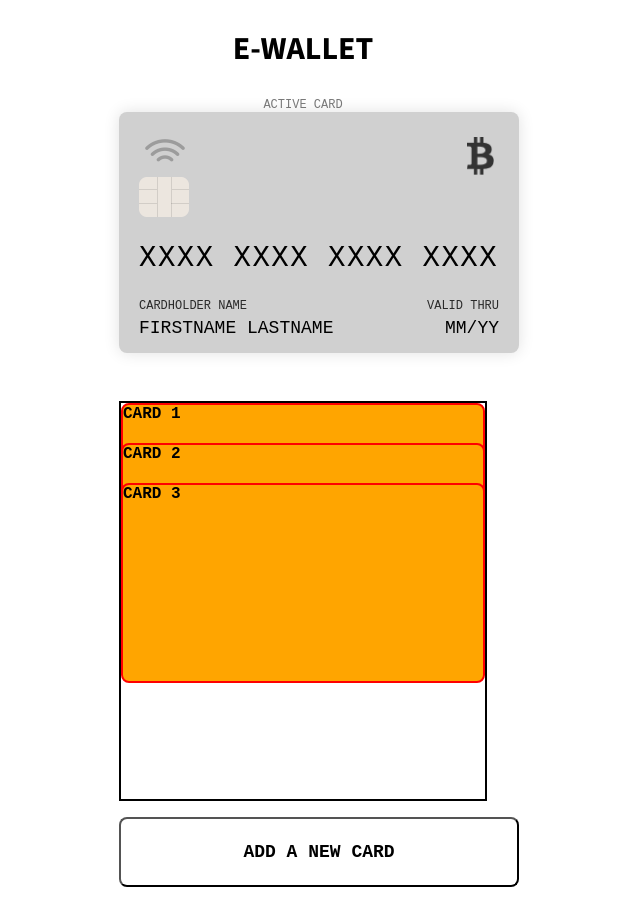
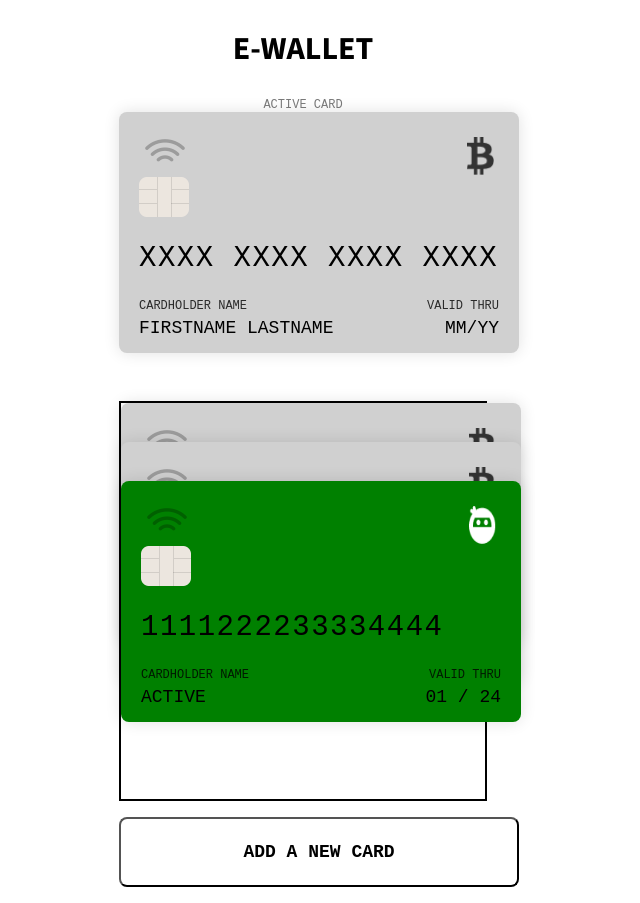
Before and after one commit to Egeeoz/js_2023_kungFuPants_eWallet, a React (Vite) app: page / in a window 1280 px wide. Shown: the whole page, without its empty margins (337-977 px from the left). Built offline with nearby package versions, Linux system fonts and the light colour scheme; a web font is replaced by a local one.

Commit message:
active card styling

```diff
--- a/src/Components/Card.tsx
+++ b/src/Components/Card.tsx
@@ -1,7 +1,9 @@
 import "../abstracts/card.scss";
-import CardLogo from "../assets/bitcoin.png";
 import wifiLogo from "../assets/wifi.png";
 import chipLogo from "../assets/chip.png";
+import CardLogo from "../assets/bitcoin.png";
+
+import "../abstracts/card.scss";
 
 interface CardProps {
   logoImg: string;
@@ -10,40 +12,40 @@ interface CardProps {
   validThru: string;
   backGroundColor: string;
 }
-const createCard = () => {
-  const creditCard = (
+
+const createCard = ({
+  logoImg = CardLogo,
+  cardNumber = "XXXX XXXX XXXX XXXX",
+  cardHolder = "FIRSTNAME LASTNAME",
+  validThru = "MM/YY",
+  backGroundColor = "rgba(208, 208, 208, 1)",
+}: CardProps) => {
+  return (
     <>
-      <div /*style={backgroundColor}*/ className="card">
+      <div style={{ backgroundColor: backGroundColor }} className="card">
         <div className="logoRow">
-          <img className="wifiLogo" src={wifiLogo} />
-          <img className="chipLogo" src={chipLogo} />
-          <img className="cardLogo" src={CardLogo} /* {logoImg} */ />
+          <img className="wifiLogo" src={wifiLogo} alt="Wifi Logo" />
+          <img className="chipLogo" src={chipLogo} alt="Chip Logo" />
+          <img className="cardLogo" src={logoImg} alt="Card Logo" />
         </div>
         <div className="cardNo">
-          <p className="cardNumber">XXXX XXXX XXXX XXXX {/* {cardNumber} */}</p>
+          <p className="cardNumber">{cardNumber}</p>
         </div>
         <div className="titleRow">
           <p className="titleText">CARDHOLDER NAME</p>
           <p className="titleText">VALID THRU</p>
         </div>
         <div className="infoRow">
-          <p className="holderName">FIRSTNAME LASTNAME {/* {cardHolder} */}</p>
-          <p className="validThru">MM/YY {/* {validThru} */}</p>
+          <p className="holderName">{cardHolder}</p>
+          <p className="validThru">{validThru}</p>
         </div>
       </div>
     </>
   );
-  return creditCard;
 };
 
-const Card = ({
-  logoImg,
-  cardNumber,
-  cardHolder,
-  validThru,
-  backGroundColor,
-}: CardProps) => {
-  return <>{createCard()}</>;
+const Card = (props: CardProps) => {
+  return <>{createCard(props)}</>;
 };
 
 export default Card;
--- a/src/Components/CardStack.tsx
+++ b/src/Components/CardStack.tsx
@@ -1,19 +1,20 @@
-import "../abstracts/cardstack.scss"
 import Card from "./Card";
-import "../abstracts/cardstack.scss"; // Make sure to import the necessary styles
+import "../abstracts/cardstack.scss";
+import CardLogo from "../assets/bitcoin.png";
+import AnotherCardLogo from "../assets/ninja.png";
 
-const CardStack = () => {
-  const dynamicStyles = () => {
-    return {
-      marginBottom: `-10rem`,
-    };
-  };
-
+function CardStack() {
   return (
     <div className="card-list-container">
       {[1, 2, 3].map((index) => (
-        <div className="card-list" key={index} style={dynamicStyles()}>
-          CARD {index}
+        <div className="card-list" key={index} style={{ marginBottom: `-250px` }}>
+          <Card
+            logoImg={index === 3 ? AnotherCardLogo : CardLogo}
+            cardNumber="1111222233334444"
+            cardHolder="active"
+            validThru="01 / 24"
+            backGroundColor={index === 3 ? "green" : "rgba(208, 208, 208, 1)"}
+          />
         </div>
       ))}
     </div>
--- a/src/abstracts/cardstack.scss
+++ b/src/abstracts/cardstack.scss
@@ -6,13 +6,3 @@
     margin-bottom: 0rem;
     border: 2px solid rgb(0, 0, 0);
   }
-
-.card-list {
-    background-color: orange;
-    color: black;
-    border: 2px solid rgb(255, 0, 0);
-    font-weight: bold;
-    width: 100%;
-    height: 200px;
-    border-radius: 0.5rem;
-}
```
